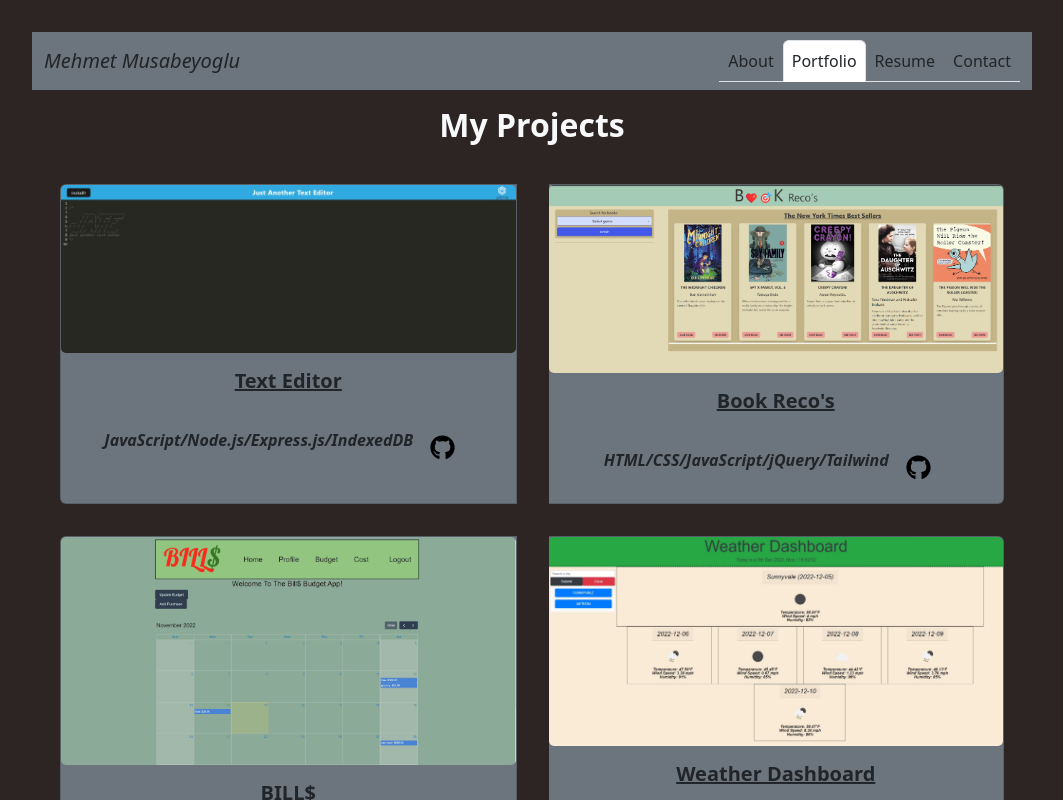
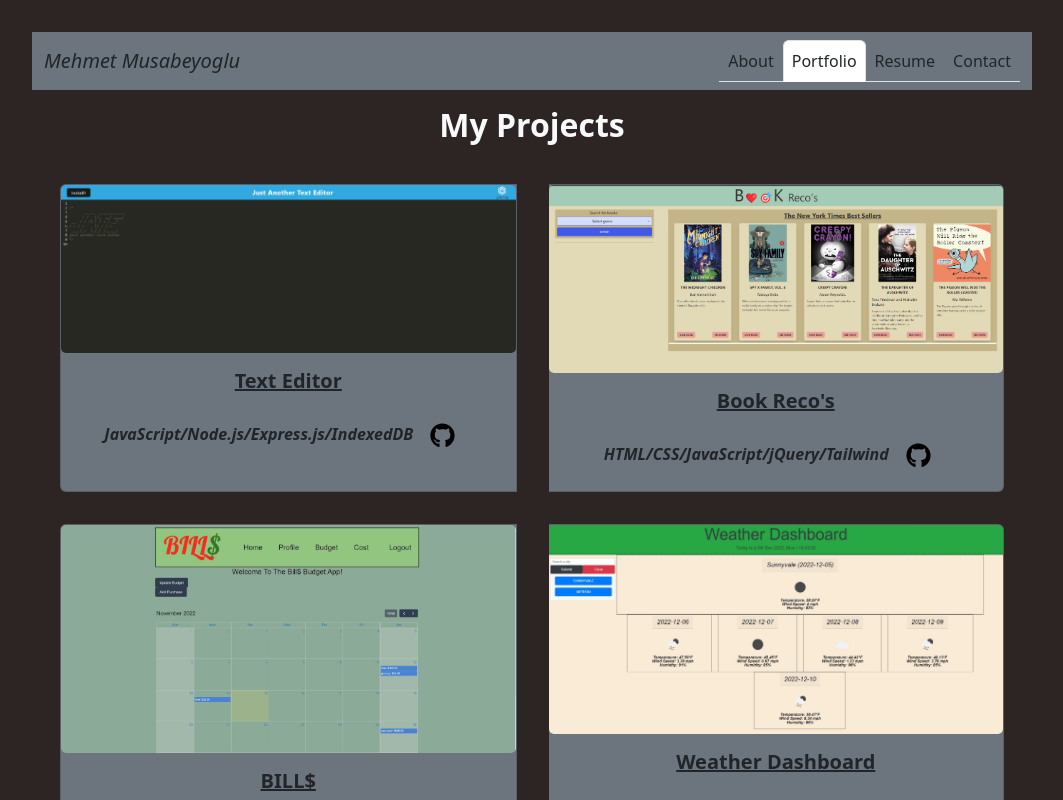
Before and after one commit to MehmetMusabeyoglu/React-Portfolio, a React (Create React App) app: page / in a window 1280 px wide. Both pictures are taken after a click on the button "Portfolio". Shown: the top 800 px of the page, without its empty margins (108-1171 px from the left). Built offline with nearby package versions, Linux system fonts and the light colour scheme.

Commit message:
Edited portfolio

```diff
--- a/src/components/pages/Portfolio.js
+++ b/src/components/pages/Portfolio.js
@@ -57,7 +57,7 @@ function Portfolio() {
                             <Card.Text className="text-dark pt-3">
                                 <b><em>JavaScript/Node.js/Express.js/IndexedDB</em></b>
                                 <a
-                                    className="btn justify-content-md-center pt-3 mx-1"
+                                    className="btn justify-content-md-center pt-1 mx-1"
                                     href={projects[0].github_url}
                                     target="_blank"
                                     rel="noreferrer"
@@ -76,7 +76,7 @@ function Portfolio() {
                             <Card.Text className="text-dark  pt-3">
                                 <b><em>HTML/CSS/JavaScript/jQuery/Tailwind</em></b>
                                 <a
-                                    className="btn justify-content-md-center pt-3 mx-1"
+                                    className="btn justify-content-md-center pt-1 mx-1"
                                     href={projects[1].github_url}
                                     target="_blank"
                                     rel="noreferrer"
@@ -97,7 +97,7 @@ function Portfolio() {
                             <Card.Text className="text-dark pt-3">
                                 <b><em>JavaScript/Express.js/MySQL/Handlebars</em></b>
                                 <a
-                                    className="btn justify-content-md-center pt-3 mx-1"
+                                    className="btn justify-content-md-center pt-1 mx-1"
                                     href={projects[2].github_url}
                                     target="_blank"
                                     rel="noreferrer"
@@ -116,7 +116,7 @@ function Portfolio() {
                             <Card.Text className="text-dark pt-3">
                                 <b><em>HTML/CSS/JavaScript/JQuery/Bootstrap</em></b>
                                 <a
-                                    className="btn justify-content-md-center pt-3 mx-1"
+                                    className="btn justify-content-md-center pt-1 mx-1"
                                     href={projects[3].github_url}
                                     target="_blank"
                                     rel="noreferrer"
@@ -137,7 +137,7 @@ function Portfolio() {
                             <Card.Text className="text-dark pt-3">
                                 <b><em>HTML/CSS/JavaScript/Node.js/Bootstrap</em></b>
                                 <a
-                                    className="btn justify-content-md-center pt-3 mx-1"
+                                    className="btn justify-content-md-center pt-1 mx-1"
                                     href={projects[4].github_url}
                                     target="_blank"
                                     rel="noreferrer"
@@ -154,9 +154,9 @@ function Portfolio() {
                         <Card.Body>
                             <Card.Title className="text-dark"><b> <a className="text-dark" href={projects[5].deployed_url}>{projects[5].title}</a></b> </Card.Title>
                             <Card.Text className="text-dark pt-3">
-                                <b><em>HTML/CSS/JavaScript/Node.js/Bootstrap</em></b>
+                                <b><em>HTML/CSS/JavaScript</em></b>
                                 <a
-                                    className="btn justify-content-md-center pt-3 mx-1"
+                                    className="btn justify-content-md-center pt-1 mx-1"
                                     href={projects[5].github_url}
                                     target="_blank"
                                     rel="noreferrer"
```
Also changed, not shown: 1 other file (tests, documents, lock files or other folders).
